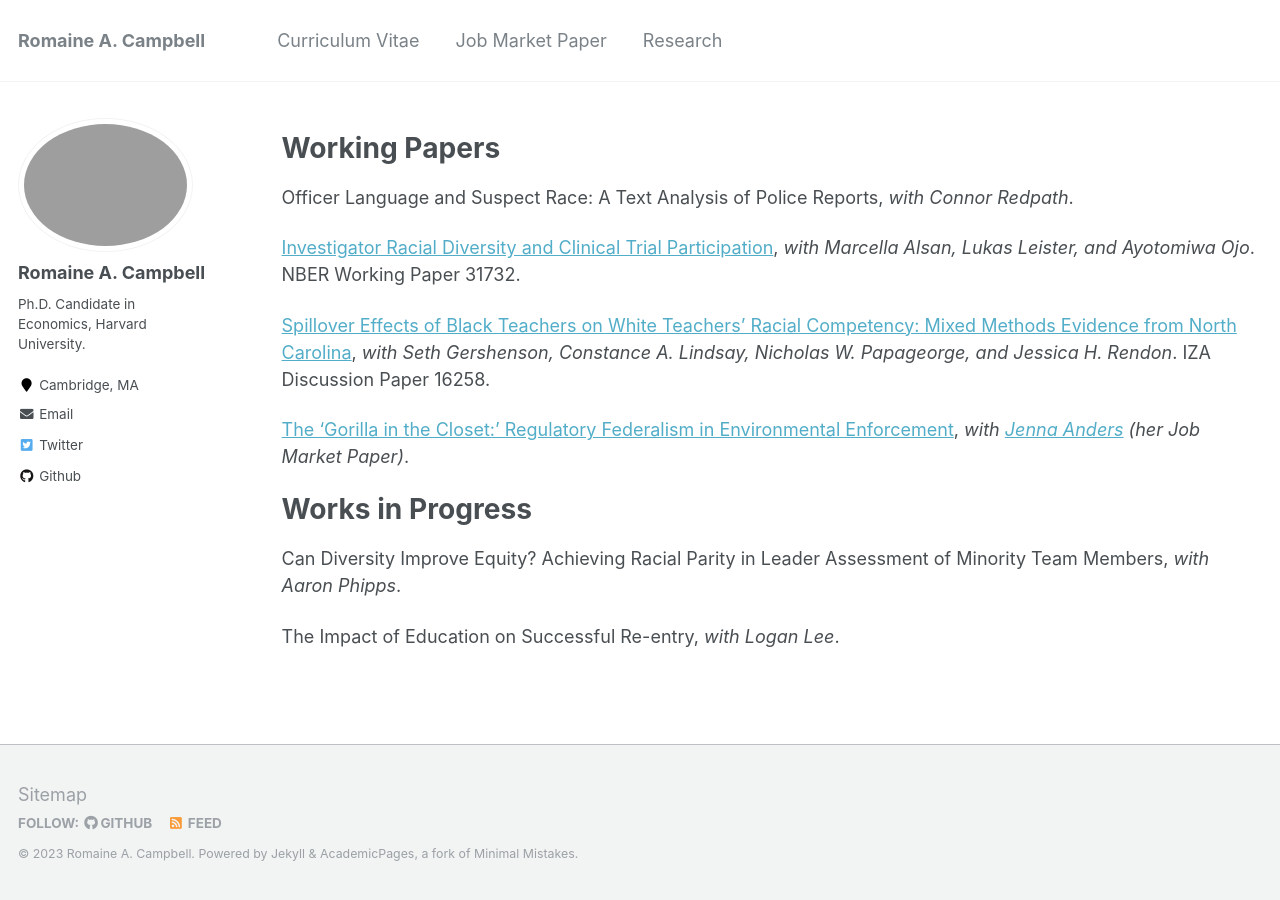
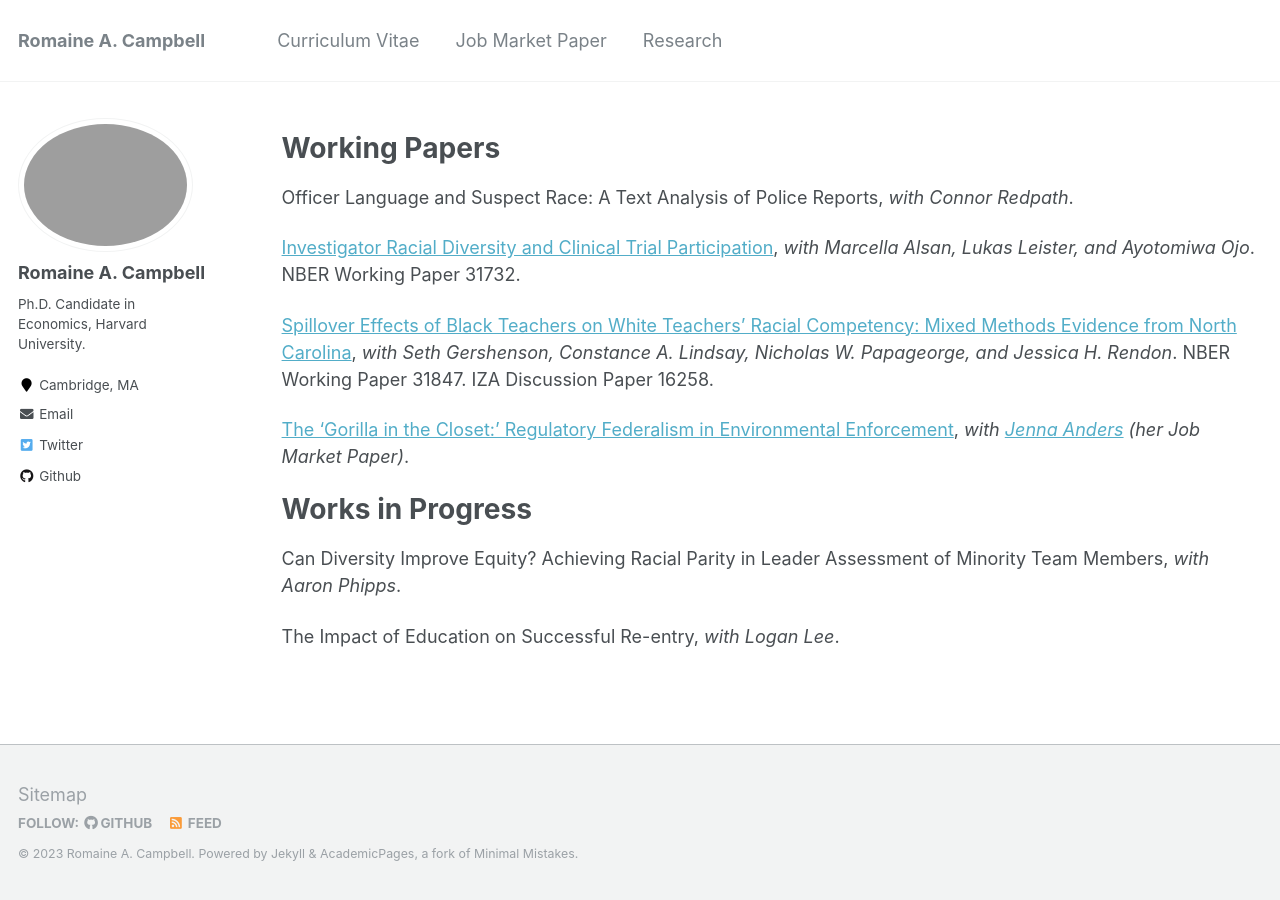
Before and after one commit to romainecampbell/romainecampbell.github.io, a Jekyll site: the page built from _pages/research.md, in a window 1280 px wide. Built offline with Jekyll 4.4.1, drawn with Linux system fonts in a browser that asks for light colours.

Commit message:
Update research.md

```diff
--- a/_pages/research.md
+++ b/_pages/research.md
@@ -12,7 +12,7 @@ Officer Language and Suspect Race: A Text Analysis of Police Reports, *with Conn
 
 [Investigator Racial Diversity and Clinical Trial Participation](https://www.nber.org/papers/w31732), *with Marcella Alsan, Lukas Leister, and Ayotomiwa Ojo*. NBER Working Paper 31732.
 
-[Spillover Effects of Black Teachers on White Teachers’ Racial Competency: Mixed Methods Evidence from North Carolina](https://docs.iza.org/dp16258.pdf), *with Seth Gershenson, Constance A. Lindsay, Nicholas W. Papageorge, and Jessica H. Rendon*. IZA Discussion Paper 16258.
+[Spillover Effects of Black Teachers on White Teachers’ Racial Competency: Mixed Methods Evidence from North Carolina](https://www.nber.org/papers/w31847), *with Seth Gershenson, Constance A. Lindsay, Nicholas W. Papageorge, and Jessica H. Rendon*. NBER Working Paper 31847. IZA Discussion Paper 16258.
 
 [The ‘Gorilla in the Closet:’ Regulatory Federalism in Environmental Enforcement](http://jenna-anders.github.io/files/ac_epa.pdf), *with [Jenna Anders](http://www.jennaanders.com/) (her Job Market Paper)*.
 
```
